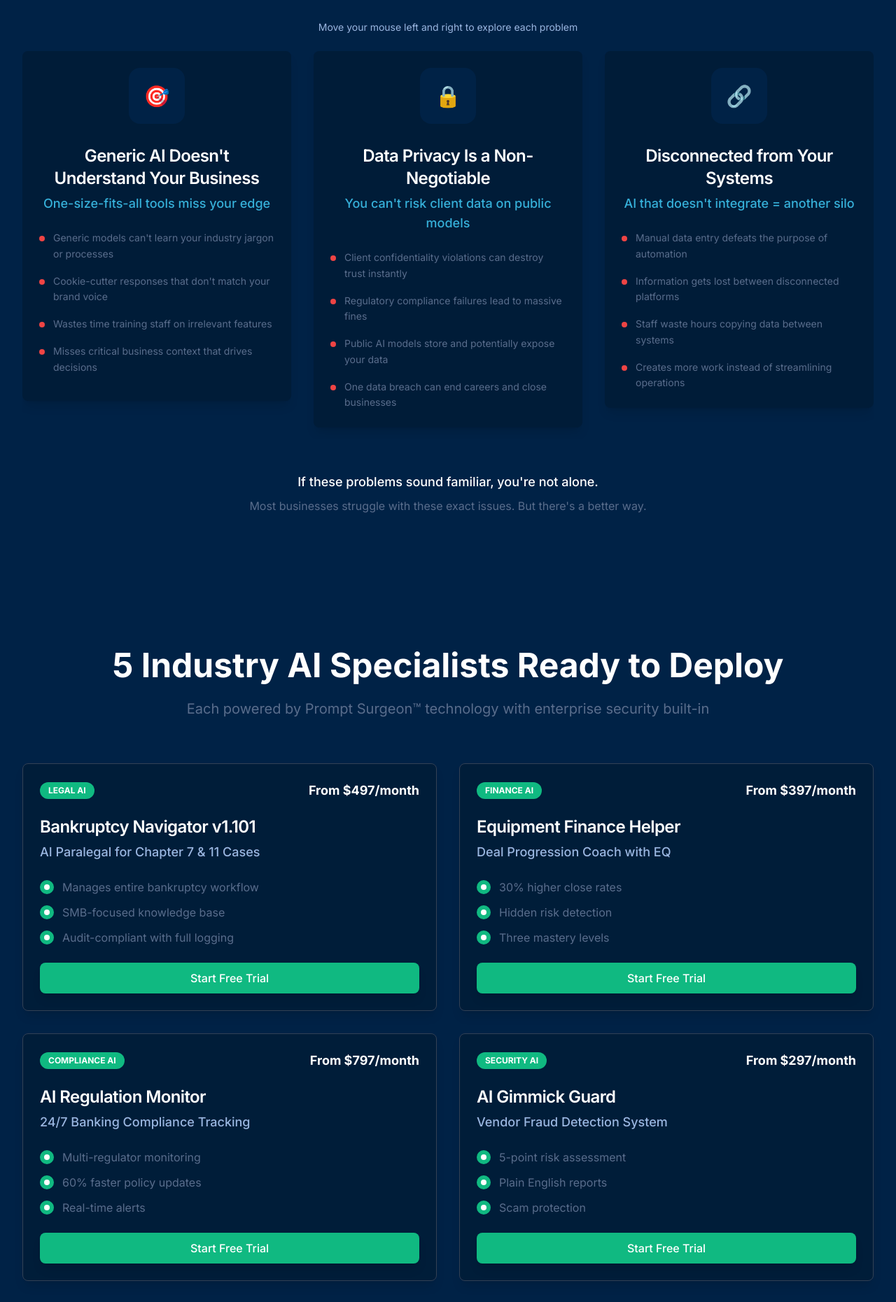
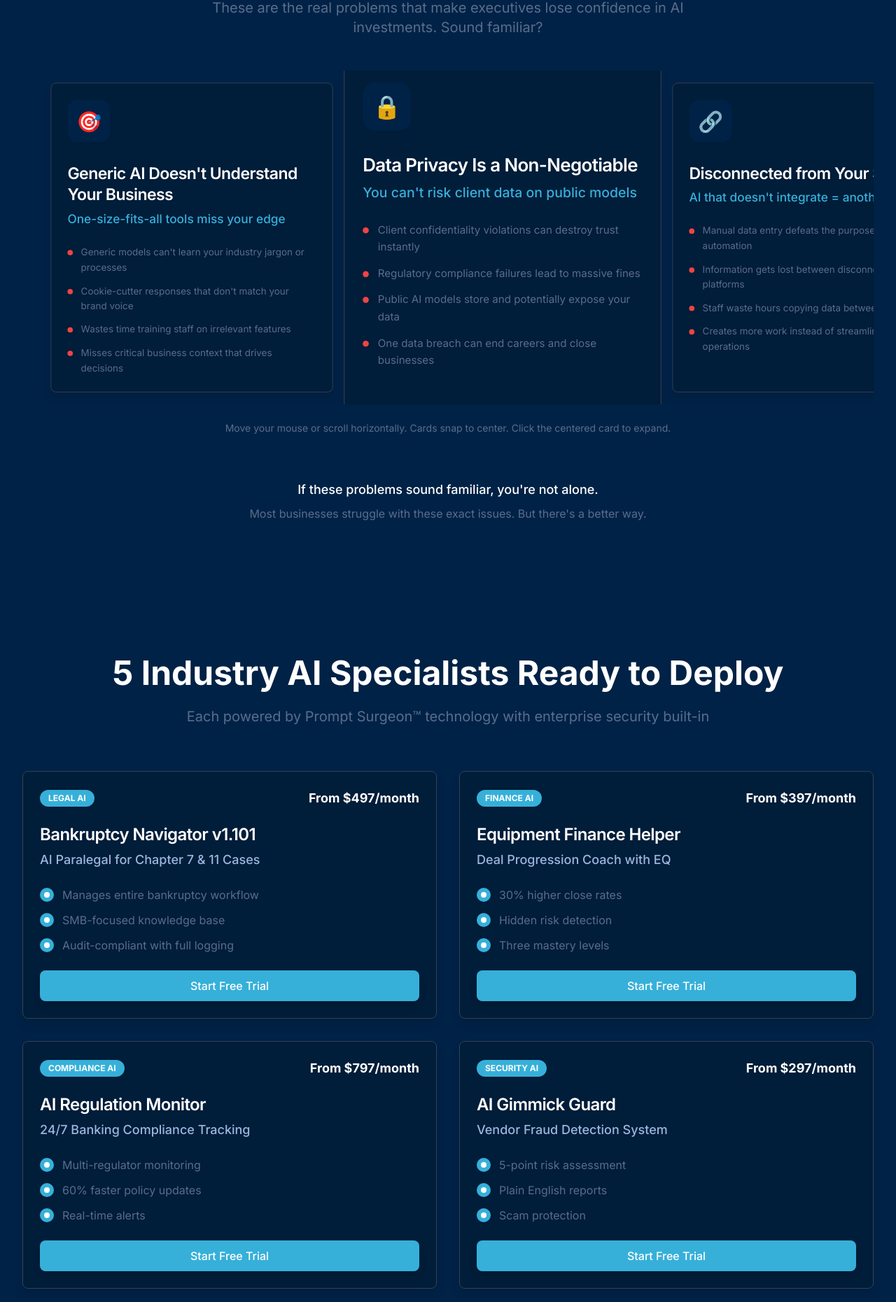
Before and after one commit to Agentic-Person/theaiceowebsite, a Next.js app: page / in a window 1280 px wide. Shown: the part 1112-2973 px from the top of the page at 70% size. Built offline with nearby package versions, Linux system fonts and the light colour scheme.

Commit message:
feat: clean snapping carousel for AIProblemsSection with click-to-expand; add no-scrollbar util

```diff
--- a/src/app/globals.css
+++ b/src/app/globals.css
@@ -77,6 +77,15 @@
   .text-balance {
     text-wrap: balance;
   }
+
+  /* Hide scrollbar for all browsers */
+  .no-scrollbar::-webkit-scrollbar {
+    display: none;
+  }
+  .no-scrollbar {
+    -ms-overflow-style: none; /* IE and Edge */
+    scrollbar-width: none; /* Firefox */
+  }
 }
 
 /* Custom scrollbar for webkit browsers */
--- a/src/components/sections/AIProblemsSection.tsx
+++ b/src/components/sections/AIProblemsSection.tsx
@@ -1,158 +1,197 @@
 'use client';
 
-import { useRef, useCallback } from 'react';
+import { useCallback, useEffect, useMemo, useRef, useState } from 'react';
 import Container from '@/components/ui/Container';
 import { Card, CardContent, CardHeader, CardTitle } from '@/components/ui/Card';
 
-const problems = [
+interface ProblemCard {
+  title: string;
+  tagline: string;
+  icon: string;
+  painPoints: string[];
+}
+
+const problems: ProblemCard[] = [
   {
     title: "Generic AI Doesn't Understand Your Business",
-    tagline: "One-size-fits-all tools miss your edge",
-    icon: "🎯",
+    tagline: 'One-size-fits-all tools miss your edge',
+    icon: '🎯',
     painPoints: [
       "Generic models can't learn your industry jargon or processes",
       "Cookie-cutter responses that don't match your brand voice",
-      "Wastes time training staff on irrelevant features",
-      "Misses critical business context that drives decisions"
-    ]
+      'Wastes time training staff on irrelevant features',
+      'Misses critical business context that drives decisions',
+    ],
   },
   {
-    title: "Data Privacy Is a Non-Negotiable",
+    title: 'Data Privacy Is a Non-Negotiable',
     tagline: "You can't risk client data on public models",
-    icon: "🔒",
+    icon: '🔒',
     painPoints: [
-      "Client confidentiality violations can destroy trust instantly",
-      "Regulatory compliance failures lead to massive fines",
-      "Public AI models store and potentially expose your data",
-      "One data breach can end careers and close businesses"
-    ]
+      'Client confidentiality violations can destroy trust instantly',
+      'Regulatory compliance failures lead to massive fines',
+      'Public AI models store and potentially expose your data',
+      'One data breach can end careers and close businesses',
+    ],
   },
   {
-    title: "Disconnected from Your Systems",
+    title: 'Disconnected from Your Systems',
     tagline: "AI that doesn't integrate = another silo",
-    icon: "🔗",
+    icon: '🔗',
     painPoints: [
-      "Manual data entry defeats the purpose of automation",
-      "Information gets lost between disconnected platforms",
-      "Staff waste hours copying data between systems",
-      "Creates more work instead of streamlining operations"
-    ]
+      'Manual data entry defeats the purpose of automation',
+      'Information gets lost between disconnected platforms',
+      'Staff waste hours copying data between systems',
+      'Creates more work instead of streamlining operations',
+    ],
   },
   {
-    title: "No Clear ROI",
+    title: 'No Clear ROI',
     tagline: "If AI doesn't drive outcomes, it's just a cost",
-    icon: "📈",
+    icon: '📈',
     painPoints: [
       "Expensive tools that don't measurably improve results",
-      "No way to track actual time savings or revenue impact",
-      "Executive teams lose confidence in AI investments",
-      "Competitors gain advantage while you're stuck with costly experiments"
-    ]
-  }
+      'No way to track actual time savings or revenue impact',
+      'Executive teams lose confidence in AI investments',
+      "Competitors gain advantage while you're stuck with costly experiments",
+    ],
+  },
 ];
 
 export default function AIProblemsSection() {
-  const containerRef = useRef<HTMLDivElement>(null);
+  const containerRef = useRef<HTMLDivElement | null>(null);
+  const cardRefs = useRef<Array<HTMLDivElement | null>>([]);
 
-  const handleMouseMove = useCallback((e: React.MouseEvent<HTMLDivElement>) => {
-    if (!containerRef.current) return;
+  const [activeIndex, setActiveIndex] = useState(0);
+  const [expandedIndex, setExpandedIndex] = useState<number | null>(null);
 
+  // Compute which card is closest to the center on scroll
+  const updateActiveIndex = useCallback(() => {
     const container = containerRef.current;
-    const rect = container.getBoundingClientRect();
-    const mouseX = e.clientX - rect.left;
-    const containerWidth = rect.width;
-    const scrollWidth = container.scrollWidth;
-    const maxScroll = scrollWidth - containerWidth;
+    if (!container) return;
+    const containerRect = container.getBoundingClientRect();
+    const centerX = containerRect.left + containerRect.width / 2;
 
-    // Calculate scroll position based on mouse position (0 to 1)
-    const scrollPercentage = mouseX / containerWidth;
-    const targetScroll = scrollPercentage * maxScroll;
-
-    container.scrollTo({
-      left: targetScroll,
-      behavior: 'smooth'
+    let closest = 0;
+    let closestDist = Number.POSITIVE_INFINITY;
+    cardRefs.current.forEach((el, idx) => {
+      if (!el) return;
+      const rect = el.getBoundingClientRect();
+      const cardCenter = rect.left + rect.width / 2;
+      const dist = Math.abs(cardCenter - centerX);
+      if (dist < closestDist) {
+        closest = idx;
+        closestDist = dist;
+      }
     });
+    setActiveIndex(closest);
   }, []);
 
+  useEffect(() => {
+    const container = containerRef.current;
+    if (!container) return;
+    let ticking = false;
+    const onScroll = () => {
+      if (!ticking) {
+        window.requestAnimationFrame(() => {
+          updateActiveIndex();
+          ticking = false;
+        });
+        ticking = true;
+      }
+    };
+    container.addEventListener('scroll', onScroll, { passive: true });
+    updateActiveIndex();
+    return () => container.removeEventListener('scroll', onScroll);
+  }, [updateActiveIndex]);
+
+  const onCardClick = (index: number) => {
+    if (index !== activeIndex) {
+      // Snap to the clicked card by scrolling it into view
+      cardRefs.current[index]?.scrollIntoView({ behavior: 'smooth', inline: 'center', block: 'nearest' });
+      return;
+    }
+    setExpandedIndex((prev) => (prev === index ? null : index));
+  };
+
+  const cardBaseClasses = useMemo(
+    () =>
+      'snap-center shrink-0 w-[280px] sm:w-[340px] md:w-[380px] lg:w-[420px] transition-transform duration-300',
+    []
+  );
+
   return (
-    <section
-      id="ai-problems"
-      className="pt-10 pb-24"
-      style={{ backgroundColor: 'var(--background)' }}
-    >
+    <section id="ai-problems" className="py-24" style={{ backgroundColor: 'var(--background)' }}>
       <Container>
-        <div className="text-center mb-6">
+        <div className="text-center mb-12">
           <h2 className="text-4xl lg:text-5xl font-bold mb-6" style={{ color: 'var(--text-primary)' }}>
             Why Most AI Implementations Fail
           </h2>
-          <p className="text-xl max-w-3xl mx-auto mb-8" style={{ color: 'var(--text-body)' }}>
-            These are the real problems that make executives lose confidence in AI investments.
-            Sound familiar?
-          </p>
-          <p className="text-sm" style={{ color: 'var(--text-secondary)' }}>
-            Move your mouse left and right to explore each problem
+          <p className="text-xl max-w-3xl mx-auto" style={{ color: 'var(--text-body)' }}>
+            These are the real problems that make executives lose confidence in AI investments. Sound familiar?
           </p>
         </div>
 
+        {/* Horizontal snapping carousel */}
         <div
           ref={containerRef}
-          onMouseMove={handleMouseMove}
-          className="flex gap-8 overflow-x-auto pb-4 scrollbar-hide cursor-pointer"
-          style={{
-            scrollbarWidth: 'none',
-            msOverflowStyle: 'none'
-          }}
+          className="overflow-x-auto overflow-y-visible no-scrollbar snap-x snap-mandatory"
         >
-          <style jsx>{`
-            .scrollbar-hide::-webkit-scrollbar {
-              display: none;
-            }
-          `}</style>
+          <div className="flex items-stretch gap-6 px-4 md:px-8 py-2">
+            {problems.map((problem, index) => {
+              const isActive = index === activeIndex;
+              const isExpanded = index === expandedIndex;
+              const scale = isExpanded ? 'scale-[1.6]' : isActive ? 'scale-[1.08]' : 'scale-[0.96]';
+              const z = isExpanded ? 'z-30' : isActive ? 'z-20' : 'z-10';
 
-          {problems.map((problem, index) => (
-            <Card
+              return (
+                <div
                   key={index}
-              className="flex-none w-80 lg:w-96 h-full text-center hover:shadow-xl transition-all duration-300 group hover:scale-105"
-              style={{ minHeight: '500px', backgroundColor: '#001c38' }}
+                  ref={(el) => (cardRefs.current[index] = el)}
+                  className={`${cardBaseClasses} ${scale} ${z}`}
+                  style={{ transformOrigin: 'center' }}
+                  onClick={() => onCardClick(index)}
                 >
+                  <Card className="h-full cursor-pointer">
                     <CardHeader className="pb-6">
-                {/* Icon */}
                       <div
-                  className="w-20 h-20 rounded-2xl mx-auto mb-6 flex items-center justify-center text-3xl group-hover:opacity-80 transition-opacity"
+                        className="w-16 h-16 rounded-2xl mb-6 flex items-center justify-center text-3xl"
                         style={{ backgroundColor: 'var(--background)' }}
                       >
                         {problem.icon}
                       </div>
-
-                <CardTitle className="text-xl lg:text-2xl mb-4 leading-tight" style={{ color: 'var(--text-primary)' }}>
+                      <CardTitle className="text-xl lg:text-2xl mb-3" style={{ color: 'var(--text-primary)' }}>
                         {problem.title}
                       </CardTitle>
-
-                <p className="text-lg font-medium mb-6" style={{ color: 'var(--primary)' }}>
+                      <p className="text-lg font-medium" style={{ color: 'var(--primary)' }}>
                         {problem.tagline}
                       </p>
                     </CardHeader>
-
                     <CardContent>
-                <div className="space-y-4">
-                  <ul className="space-y-4 text-left">
+                      <ul className="space-y-3">
                         {problem.painPoints.map((point, pointIndex) => (
                           <li key={pointIndex} className="flex items-start space-x-3">
-                        <div className="w-2 h-2 bg-red-500 rounded-full flex-shrink-0 mt-2"></div>
+                            <div className="w-2 h-2 bg-red-500 rounded-full flex-shrink-0 mt-2" aria-hidden="true" />
                             <span className="text-sm leading-relaxed" style={{ color: 'var(--text-body)' }}>
                               {point}
                             </span>
                           </li>
                         ))}
                       </ul>
-                </div>
                     </CardContent>
                   </Card>
-          ))}
+                </div>
+              );
+            })}
+          </div>
         </div>
 
-        {/* Bottom message */}
-        <div className="text-center mt-12">
+        <div className="text-center mt-6 text-sm" style={{ color: 'var(--text-body)' }}>
+          Move your mouse or scroll horizontally. Cards snap to center. Click the centered card to expand.
+        </div>
+
+        {/* Bottom Message */}
+        <div className="text-center mt-16">
           <p className="text-lg font-medium" style={{ color: 'var(--text-primary)' }}>
             If these problems sound familiar, you're not alone.
           </p>
--- a/src/components/sections/SolutionSection.tsx
+++ b/src/components/sections/SolutionSection.tsx
@@ -1,6 +1,5 @@
 'use client';
 
-import Link from 'next/link';
 import Container from '@/components/ui/Container';
 import { Card, CardContent, CardHeader, CardTitle } from '@/components/ui/Card';
 import Button from '@/components/ui/Button';
@@ -71,28 +70,14 @@
   }
 ];
 
-export default function SolutionSection() {
-  return (
-    <section id="solutions" className="py-24" style={{ backgroundColor: 'var(--background)' }}>
-      <Container>
-        <div className="text-center mb-16">
-          <h2 className="text-4xl lg:text-5xl font-bold mb-6" style={{ color: 'var(--text-primary)' }}>
-            5 Industry AI Specialists Ready to Deploy
-          </h2>
-          <p className="text-xl max-w-3xl mx-auto" style={{ color: 'var(--text-body)' }}>
-            Each powered by Prompt Surgeon™ technology with enterprise security built-in
-          </p>
-        </div>
-
-        {/* 2-2-1 Grid Layout */}
-        <div className="space-y-8 mb-16">
-          {/* First Row - 2 Cards */}
-          <div className="grid grid-cols-1 lg:grid-cols-2 gap-8">
-            {aiSpecialists.slice(0, 2).map((specialist, index) => (
-              <Card key={index} className="h-full relative overflow-hidden group hover:shadow-xl transition-shadow">
+const SpecialistCard = ({ specialist }: { specialist: AISpecialist }) => (
+  <Card className="h-full hover:shadow-xl transition-all duration-300">
     <CardHeader>
       <div className="flex items-center justify-between mb-4">
-                    <span className="px-3 py-1 text-xs font-bold rounded-full text-white" style={{ backgroundColor: '#10B981' }}>
+        <span
+          className="px-3 py-1 text-xs font-bold rounded-full text-white"
+          style={{ backgroundColor: 'var(--primary)' }}
+        >
           {specialist.badge}
         </span>
         <span className="text-lg font-bold" style={{ color: 'var(--text-primary)' }}>
@@ -102,7 +87,7 @@
       <CardTitle className="text-2xl mb-2">
         {specialist.title}
       </CardTitle>
-                  <p className="text-lg font-medium mb-4" style={{ color: 'var(--text-secondary)' }}>
+      <p className="text-lg font-medium" style={{ color: 'var(--text-secondary)' }}>
         {specialist.tagline}
       </p>
     </CardHeader>
@@ -110,112 +95,68 @@
       <ul className="space-y-3 mb-6">
         {specialist.keyPoints.map((point, pointIndex) => (
           <li key={pointIndex} className="flex items-start space-x-3">
-                        <div className="flex-shrink-0 w-5 h-5 rounded-full mt-0.5 flex items-center justify-center" style={{ backgroundColor: '#10B981' }}>
+            <div
+              className="flex-shrink-0 w-5 h-5 rounded-full mt-0.5 flex items-center justify-center"
+              style={{ backgroundColor: 'var(--primary)' }}
+            >
               <div className="w-2 h-2 rounded-full bg-white"></div>
             </div>
             <span style={{ color: 'var(--text-body)' }}>{point}</span>
           </li>
         ))}
       </ul>
-                  <Button variant="primary" className="w-full" style={{ backgroundColor: '#10B981' }}>
+      <Button
+        variant="primary"
+        className="w-full"
+        style={{ backgroundColor: 'var(--primary)' }}
+      >
         Start Free Trial
       </Button>
     </CardContent>
+  </Card>
+);
 
-                {/* Hover Effect */}
-                <div className="absolute inset-0 opacity-0 group-hover:opacity-100 transition-opacity" style={{ background: 'linear-gradient(to right, #10B981/5, #10B981/10)' }}></div>
-              </Card>
+export default function SolutionSection() {
+  return (
+    <section
+      id="solutions"
+      className="py-24"
+      style={{ backgroundColor: 'var(--background)' }}
+    >
+      <Container>
+        <div className="text-center mb-16">
+          <h2
+            className="text-4xl lg:text-5xl font-bold mb-6"
+            style={{ color: 'var(--text-primary)' }}
+          >
+            5 Industry AI Specialists Ready to Deploy
+          </h2>
+          <p
+            className="text-xl max-w-3xl mx-auto"
+            style={{ color: 'var(--text-body)' }}
+          >
+            Each powered by Prompt Surgeon™ technology with enterprise security built-in
+          </p>
+        </div>
+
+        {/* 2-2-1 Grid Layout */}
+        <div className="grid grid-cols-1 lg:grid-cols-2 gap-8 mb-8">
+          {/* First 4 cards in 2x2 grid */}
+          {aiSpecialists.slice(0, 4).map((specialist, index) => (
+            <SpecialistCard key={index} specialist={specialist} />
           ))}
         </div>
 
-          {/* Second Row - 2 Cards */}
-          <div className="grid grid-cols-1 lg:grid-cols-2 gap-8">
-            {aiSpecialists.slice(2, 4).map((specialist, index) => (
-              <Card key={index + 2} className="h-full relative overflow-hidden group hover:shadow-xl transition-shadow">
-                <CardHeader>
-                  <div className="flex items-center justify-between mb-4">
-                    <span className="px-3 py-1 text-xs font-bold rounded-full text-white" style={{ backgroundColor: '#10B981' }}>
-                      {specialist.badge}
-                    </span>
-                    <span className="text-lg font-bold" style={{ color: 'var(--text-primary)' }}>
-                      {specialist.price}
-                    </span>
-                  </div>
-                  <CardTitle className="text-2xl mb-2">
-                    {specialist.title}
-                  </CardTitle>
-                  <p className="text-lg font-medium mb-4" style={{ color: 'var(--text-secondary)' }}>
-                    {specialist.tagline}
-                  </p>
-                </CardHeader>
-                <CardContent>
-                  <ul className="space-y-3 mb-6">
-                    {specialist.keyPoints.map((point, pointIndex) => (
-                      <li key={pointIndex} className="flex items-start space-x-3">
-                        <div className="flex-shrink-0 w-5 h-5 rounded-full mt-0.5 flex items-center justify-center" style={{ backgroundColor: '#10B981' }}>
-                          <div className="w-2 h-2 rounded-full bg-white"></div>
-                        </div>
-                        <span style={{ color: 'var(--text-body)' }}>{point}</span>
-                      </li>
-                    ))}
-                  </ul>
-                  <Button variant="primary" className="w-full" style={{ backgroundColor: '#10B981' }}>
-                    Start Free Trial
-                  </Button>
-                </CardContent>
-
-                {/* Hover Effect */}
-                <div className="absolute inset-0 opacity-0 group-hover:opacity-100 transition-opacity" style={{ background: 'linear-gradient(to right, #10B981/5, #10B981/10)' }}></div>
-              </Card>
-            ))}
-          </div>
-
-          {/* Third Row - 1 Card Centered */}
-          <div className="flex justify-center">
+        {/* Last card centered */}
+        <div className="flex justify-center mb-16">
           <div className="w-full lg:w-1/2">
-              <Card className="h-full relative overflow-hidden group hover:shadow-xl transition-shadow">
-                <CardHeader>
-                  <div className="flex items-center justify-between mb-4">
-                    <span className="px-3 py-1 text-xs font-bold rounded-full text-white" style={{ backgroundColor: '#10B981' }}>
-                      {aiSpecialists[4].badge}
-                    </span>
-                    <span className="text-lg font-bold" style={{ color: 'var(--text-primary)' }}>
-                      {aiSpecialists[4].price}
-                    </span>
-                  </div>
-                  <CardTitle className="text-2xl mb-2">
-                    {aiSpecialists[4].title}
-                  </CardTitle>
-                  <p className="text-lg font-medium mb-4" style={{ color: 'var(--text-secondary)' }}>
-                    {aiSpecialists[4].tagline}
-                  </p>
-                </CardHeader>
-                <CardContent>
-                  <ul className="space-y-3 mb-6">
-                    {aiSpecialists[4].keyPoints.map((point, pointIndex) => (
-                      <li key={pointIndex} className="flex items-start space-x-3">
-                        <div className="flex-shrink-0 w-5 h-5 rounded-full mt-0.5 flex items-center justify-center" style={{ backgroundColor: '#10B981' }}>
-                          <div className="w-2 h-2 rounded-full bg-white"></div>
-                        </div>
-                        <span style={{ color: 'var(--text-body)' }}>{point}</span>
-                      </li>
-                    ))}
-                  </ul>
-                  <Button variant="primary" className="w-full" style={{ backgroundColor: '#10B981' }}>
-                    Start Free Trial
-                  </Button>
-                </CardContent>
-
-                {/* Hover Effect */}
-                <div className="absolute inset-0 opacity-0 group-hover:opacity-100 transition-opacity" style={{ background: 'linear-gradient(to right, #10B981/5, #10B981/10)' }}></div>
-              </Card>
-            </div>
+            <SpecialistCard specialist={aiSpecialists[4]} />
           </div>
         </div>
 
         {/* Note about trials */}
         <div className="text-center">
-          <p className="text-lg mb-8" style={{ color: 'var(--text-secondary)' }}>
+          <p className="text-lg" style={{ color: 'var(--text-secondary)' }}>
             All solutions include: 14-day free trial • Cancel anytime • White-glove onboarding
           </p>
         </div>
```
Lines whose indentation alone changed are shown as unchanged.
